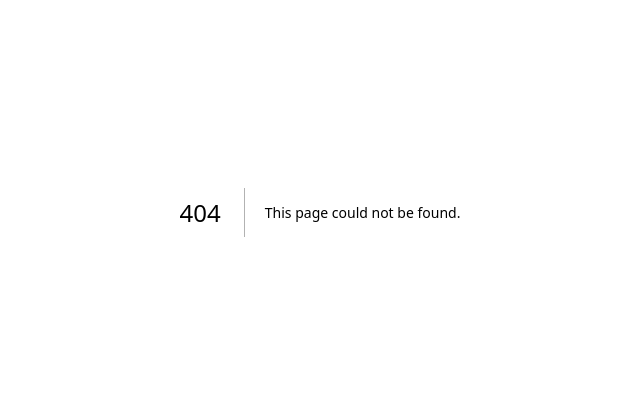
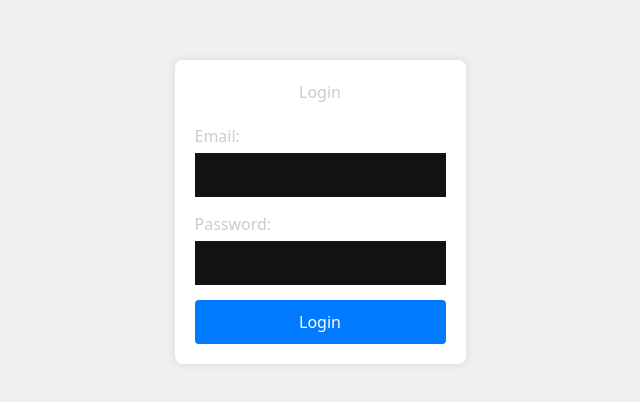
Before and after one commit to abdulhafizk/cashier-pos, a Next.js app: page /App in a window 1280 px wide. Before the commit this address had no page. Shown: the part 188-590 px from the top of the page, without its empty margins (320-960 px from the left). Built offline with nearby package versions, Linux system fonts and the light colour scheme.

Commit message:
Bismillah

```diff
--- a/components/Drawer.jsx
+++ b/components/Drawer.jsx
@@ -43,11 +43,6 @@ export default function Drawer({ children, changeTheme, theme }) {
             >
               <Link href={"history"}>
                 <a>History</a>
-              </Link>
-            </li>
-            <li className={`${router.pathname === "/chat" && "activeDrawer"} `}>
-              <Link href={"chat"}>
-                <a>Chat</a>
               </Link>
             </li>
             <li
--- /dev/null
+++ b/pages/App.jsx
@@ -0,0 +1,10 @@
+import React from "react";
+import Login from "./Login";
+
+export default function App() {
+  return (
+    <div className="app">
+      <Login />
+    </div>
+  );
+}
--- a/pages/chat.jsx
+++ /dev/null
@@ -1,4 +0,0 @@
-import React, { useState } from "react";
-import { nanoid } from "nanoid";
-import Head from "next/head";
-import Chat from "../components/Chat";
--- a/pages/index.jsx
+++ b/pages/index.jsx
@@ -4,21 +4,33 @@ import styles from "../styles/Home.module.css";
 import { useRouter } from "next/router";
 import { useEffect } from "react";
 
-export default function Home() {
-  const router = useRouter();
-  useEffect(() => {
-    router.push("dashboard");
-  }, []);
-  return (
-    <div className={styles.container}>
-      <Head>
-        <title>HK Mart</title>
-        <meta name="description" content="free cashier app" />
-      </Head>
+// export default function Home() {
+//   const router = useRouter();
+//   useEffect(() => {
+//     router.push("dashboard");
+//   }, []);
+//   return (
+//     <div className={styles.container}>
+//       <Head>
+//         <title>HK Mart</title>
+//         <meta name="description" content="free cashier app" />
+//       </Head>
 
-      <main className={styles.main}>
-        <h1 className={styles.title}>Loading dashboard...</h1>
-      </main>
-    </div>
-  );
-}
+//       <main className={styles.main}>
+//         <h1 className={styles.title}>Loading dashboard...</h1>
+//       </main>
+//     </div>
+//   );
+// }
+
+import React from "react";
+import ReactDOM from "react-dom";
+import App from "./app";
+import "./styles.css";
+
+ReactDOM.render(
+  <React.StrictMode>
+    <App />
+  </React.StrictMode>,
+  document.getElementById("root")
+);
--- /dev/null
+++ b/pages/login.jsx
@@ -0,0 +1,41 @@
+import React, { useState } from "react";
+import "./styles.css";
+
+export default function Login() {
+  const [email, setEmail] = useState("");
+  const [password, setPassword] = useState("");
+
+  const handleSubmit = (e) => {
+    e.preventDefault();
+    // Tambahkan logika login Anda di sini
+    console.log("Email:", email);
+    console.log("Password:", password);
+  };
+
+  return (
+    <div className="login-container">
+      <form onSubmit={handleSubmit} className="login-form">
+        <h2>Login</h2>
+        <div className="form-group">
+          <label>Email:</label>
+          <input
+            type="email"
+            value={email}
+            onChange={(e) => setEmail(e.target.value)}
+            required
+          />
+        </div>
+        <div className="form-group">
+          <label>Password:</label>
+          <input
+            type="password"
+            value={password}
+            onChange={(e) => setPassword(e.target.value)}
+            required
+          />
+        </div>
+        <button type="submit">Login</button>
+      </form>
+    </div>
+  );
+}
--- /dev/null
+++ b/pages/styles.css
@@ -0,0 +1,61 @@
+body,
+html {
+  margin: 0;
+  padding: 0;
+  font-family: Arial, sans-serif;
+  background-color: #f0f0f0;
+  height: 100%;
+}
+
+.app {
+  display: flex;
+  justify-content: center;
+  align-items: center;
+  height: 100vh;
+}
+
+.login-container {
+  background-color: #ffffff;
+  padding: 20px;
+  box-shadow: 0px 0px 10px rgba(0, 0, 0, 0.1);
+  border-radius: 8px;
+}
+
+.login-form {
+  display: flex;
+  flex-direction: column;
+}
+
+.login-form h2 {
+  margin-bottom: 20px;
+  text-align: center;
+}
+
+.form-group {
+  margin-bottom: 15px;
+}
+
+.form-group label {
+  display: block;
+  margin-bottom: 5px;
+}
+
+.form-group input {
+  width: 100%;
+  padding: 10px;
+  box-sizing: border-box;
+}
+
+button {
+  padding: 10px;
+  background-color: #007bff;
+  color: #fff;
+  border: none;
+  border-radius: 4px;
+  cursor: pointer;
+  font-size: 16px;
+}
+
+button:hover {
+  background-color: #0056b3;
+}
```
